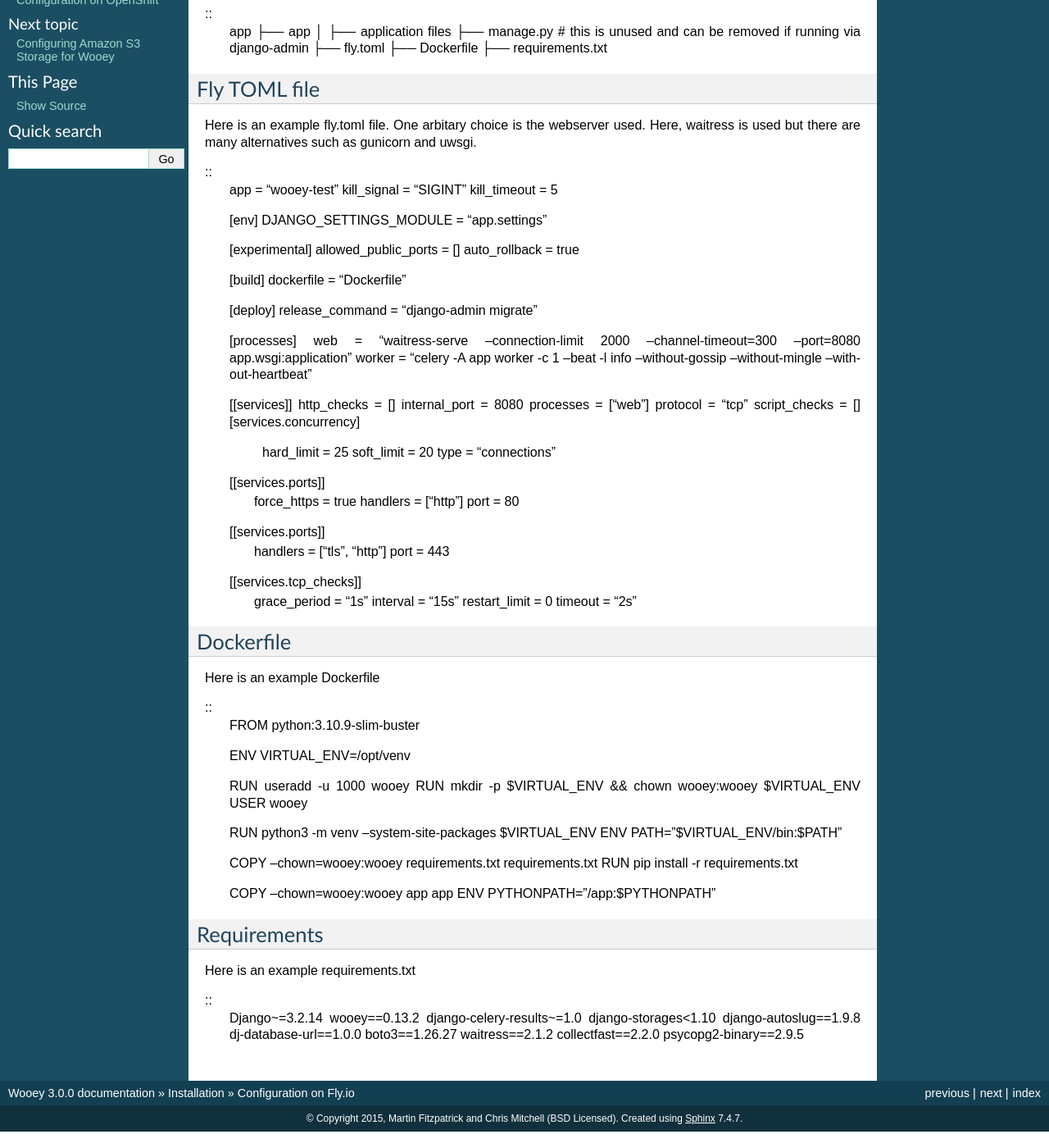
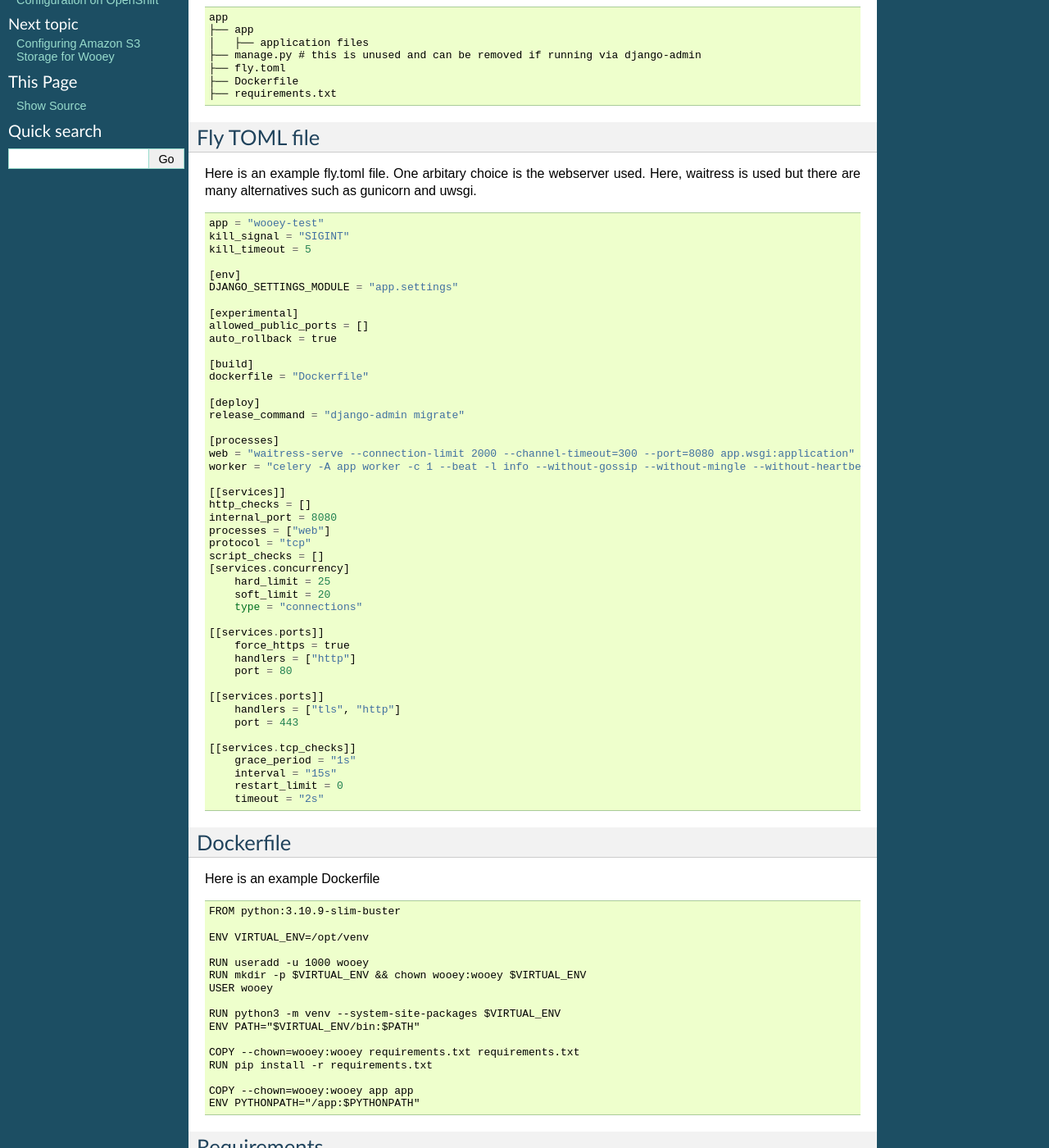
Before and after one commit to wooey/Wooey, a Sphinx documentation site: the page built from docs/fly.rst, in a window 1280 px wide and 1400 px high, scrolled down 199 px. Shown: the whole window at 82% size. Built offline with Sphinx 7.4.7, drawn with Linux system fonts in a browser that asks for light colours; some of the changed text lies outside the part shown.

Commit message:
Fix fly code examples

```diff
--- a/docs/fly.rst
+++ b/docs/fly.rst
@@ -2,12 +2,13 @@
 =======================
 
 How to get Wooey up and running on fly.io. This assumes the `wooify` command was run with `app` as the project's name and the
-fly.io project is named `wooey-test`
+fly.io project is named `wooey-test`.
 
 Directory Layout
 ----------------
 
 ::
+
     app
     ├── app
     │   ├── application files
@@ -23,6 +24,7 @@
 gunicorn and uwsgi.
 
 ::
+
     app = "wooey-test"
     kill_signal = "SIGINT"
     kill_timeout = 5
@@ -76,6 +78,7 @@
 Here is an example Dockerfile
 
 ::
+
     FROM python:3.10.9-slim-buster
 
     ENV VIRTUAL_ENV=/opt/venv
@@ -100,6 +103,7 @@
 Here is an example requirements.txt
 
 ::
+
     Django~=3.2.14
     wooey==0.13.2
     django-celery-results~=1.0
```
